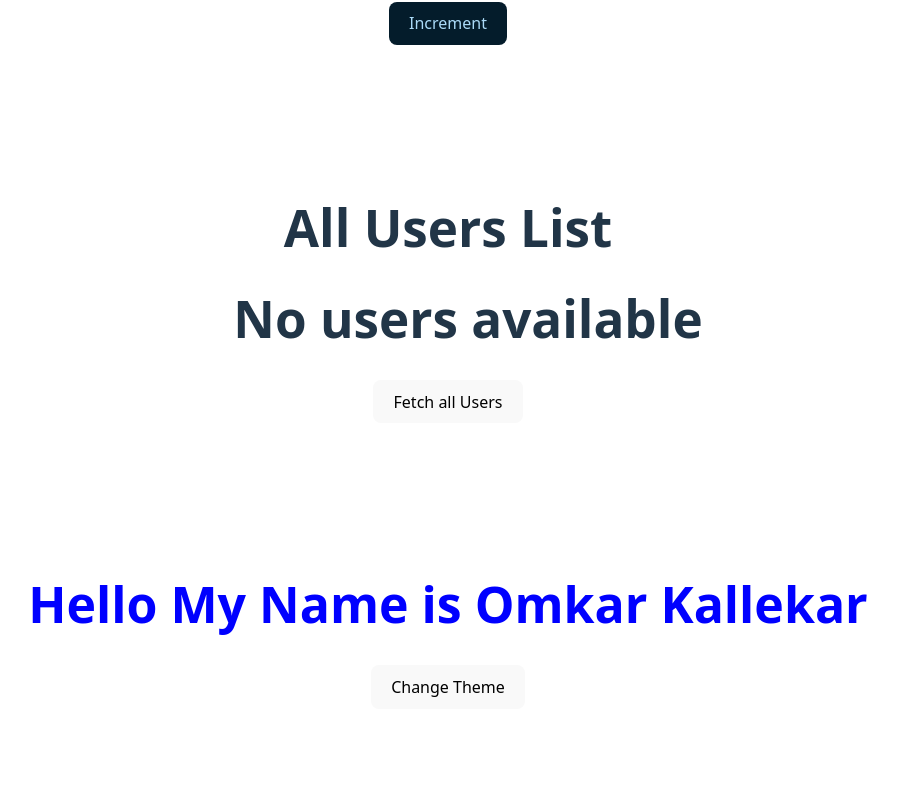
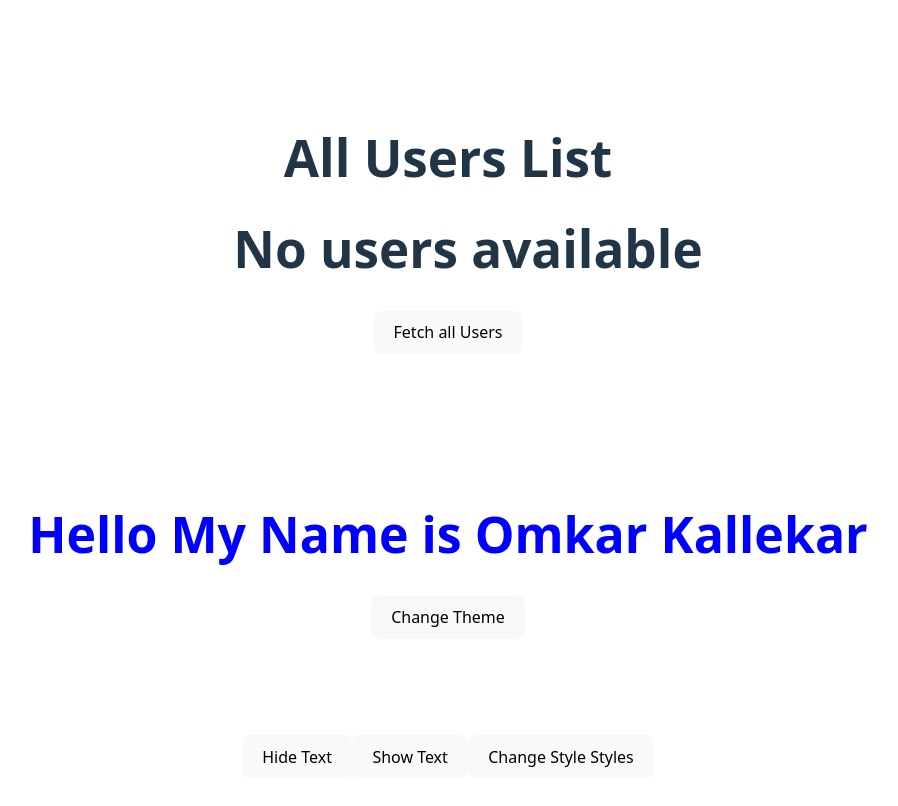
Before and after one commit to omkaaaar/React-js, a React (Vite) app in the folder Day wise/05-02-2025/react/: page / in a window 1280 px wide. Shown: the part 670-1476 px from the top of the page, without its empty margins (192-1090 px from the left). Before the commit the page ends 1411 px from the top, so only its background shows below. Built offline with nearby package versions, Linux system fonts and the light colour scheme.

Commit message:
Add UseReducerExample component: implement useReducer for state management and text visibility control

```diff
--- a/Day wise/05-02-2025/react/src/App.jsx
+++ b/Day wise/05-02-2025/react/src/App.jsx
@@ -7,6 +7,7 @@ import ClassBasedComponent from "./components/Class-Based-component";
 import Users from "./components/Users";
 import ContextButton from "./components/ContextExample/ContextButton";
 import ContextText from "./components/ContextExample/ContextText";
+import UseReducerExample from "./components/useReducer";
 // import Products from "./components/products/products";
 
 function App() {
@@ -38,6 +39,12 @@ function App() {
       <br />
       <ContextText />
       <ContextButton />
+      <br />
+      <br />
+      <br />
+      <br />
+      <br />
+      <UseReducerExample />
     </>
   );
 }
--- /dev/null
+++ b/Day wise/05-02-2025/react/src/components/useReducer.jsx
@@ -0,0 +1,52 @@
+import React, { useReducer } from "react";
+
+const initialState = {
+  showTextFlag: false,
+  changeTextStyleFlag: false,
+};
+const SHOW_TEXT = "SHOW_TEXT";
+const HIDE_TEXT = "HIDE_TEXT";
+const CHANGE_TEXT_STYLE = "CHANGE_TEXT_STYLE";
+
+const reducer = (state, action) => {
+  switch (action.type) {
+    case HIDE_TEXT:
+      //   console.log(state, action);
+
+      return { ...state, showTextFlag: false };
+    case SHOW_TEXT:
+      return { ...state, showTextFlag: true };
+    case CHANGE_TEXT_STYLE:
+      return { ...state, changeTextStyleFlag: !state.changeTextStyleFlag };
+    default:
+      return state;
+  }
+};
+
+const UseReducerExample = () => {
+  const [state, dispatch] = useReducer(reducer, initialState);
+  console.log(state);
+
+  return (
+    <div>
+      {state.showTextFlag ? (
+        <h2
+          style={{
+            backgroundColor: state.changeTextStyleFlag ? "yellow" : "cyan",
+            color: state.changeTextStyleFlag ? "black" : "red",
+          }}
+        >
+          Use Reducer Hook
+        </h2>
+      ) : null}
+
+      <button onClick={() => dispatch({ type: HIDE_TEXT })}>Hide Text</button>
+      <button onClick={() => dispatch({ type: SHOW_TEXT })}>Show Text</button>
+      <button onClick={() => dispatch({ type: CHANGE_TEXT_STYLE })}>
+        Change Style Styles
+      </button>
+    </div>
+  );
+};
+
+export default UseReducerExample;
```
